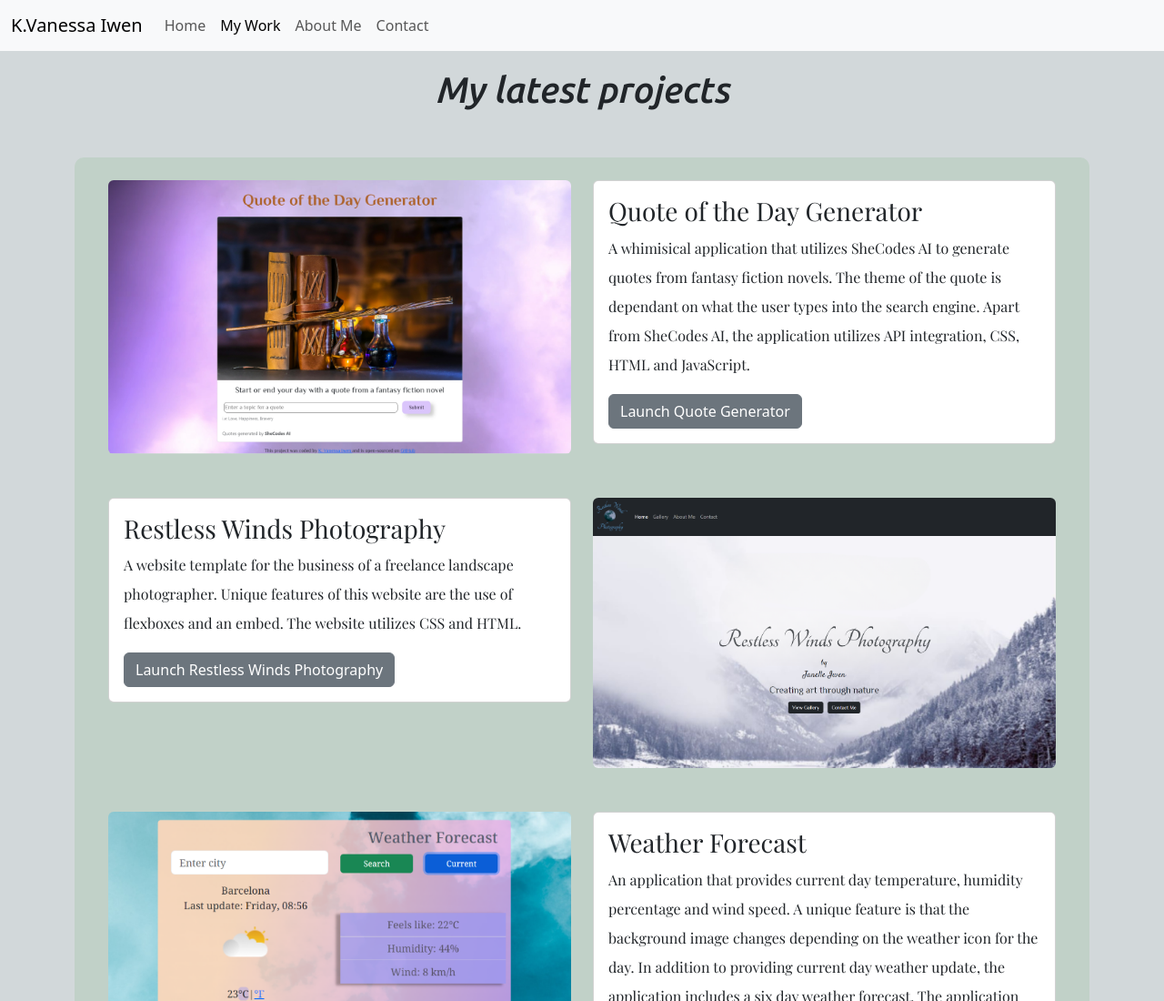
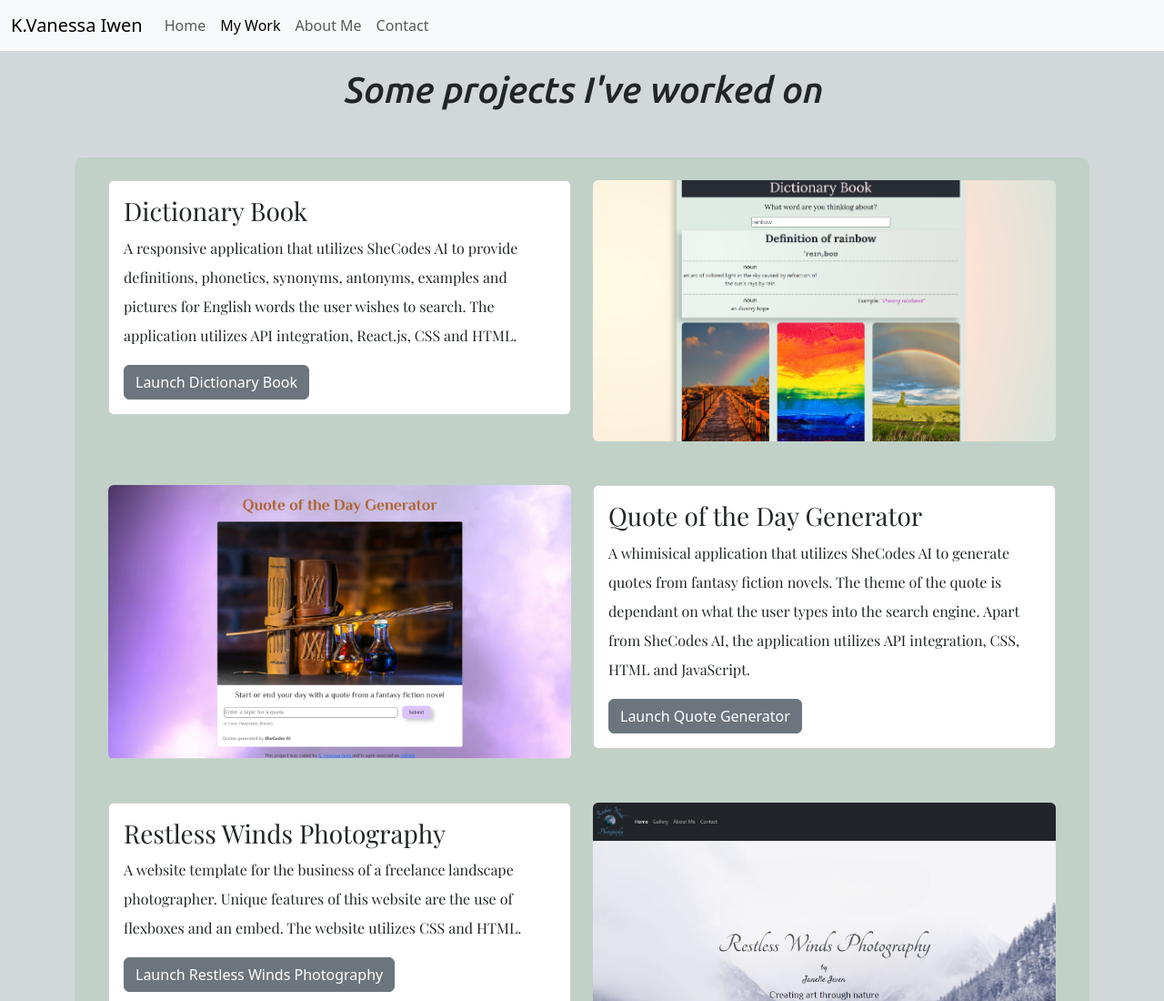
Before and after one commit to iwenki/-Responsive-portfolio-project, a plain HTML site: page work.html in a window 1280 px wide. Shown: the top 1100 px of the page at 91% size. Drawn offline with nearby package versions, Linux system fonts and the light colour scheme.

Commit message:
Updated work section

```diff
--- a/css/styles.css
+++ b/css/styles.css
@@ -68,6 +68,7 @@ body {
   margin: 5px auto;
   border-radius: var(--border-radius);
 }
+.dictionary,
 .generator,
 .photography,
 .weather,
--- a/work.html
+++ b/work.html
@@ -33,9 +33,19 @@
     </div>
   </div>
 </nav>
-<h1 class="general-header">My latest projects</h1>
+<h1 class="general-header">Some projects I've worked on</h1>
 <div class="container">
       <div class="row work-spotlight">
+        <div class="col-md-6 mb-5">
+          <div class="card card-container">
+            <div class="card-body">
+              <h3 class="card-title text-start">Dictionary Book</h3>
+              <p class="card-text">A responsive application that utilizes SheCodes AI to provide definitions, phonetics, synonyms, antonyms, examples and pictures for English words the user wishes to search. The application utilizes API integration, React.js, CSS and HTML.</p>
+              <a href="https://peppy-churros-efdc49.netlify.app" target="_blank" title="Dictionary app hosted on Netlify" class="btn btn-secondary">Launch Dictionary Book</a>
+            </div>
+          </div>
+        </div>
+        <div class="col-6 d-none d-md-block"><img src="../images/dictionary.png" class="img-fluid mb-5 rounded" alt="dictionary-screenshot" title="Dictionary application" class="dictionary"></img></div>
         <div class="col-6 d-none d-md-block"><img src="../images/AI generator.png" class="img-fluid mb-5 rounded" alt="quote-generator-screenshot" title="AI quote generator app" class="generator"></img></div>
         <div class="col-md-6 mb-5">
           <div class="card card-container">
```
Also changed, not shown: index.html (+6 -6 lines), images/dictionary.png (added).
